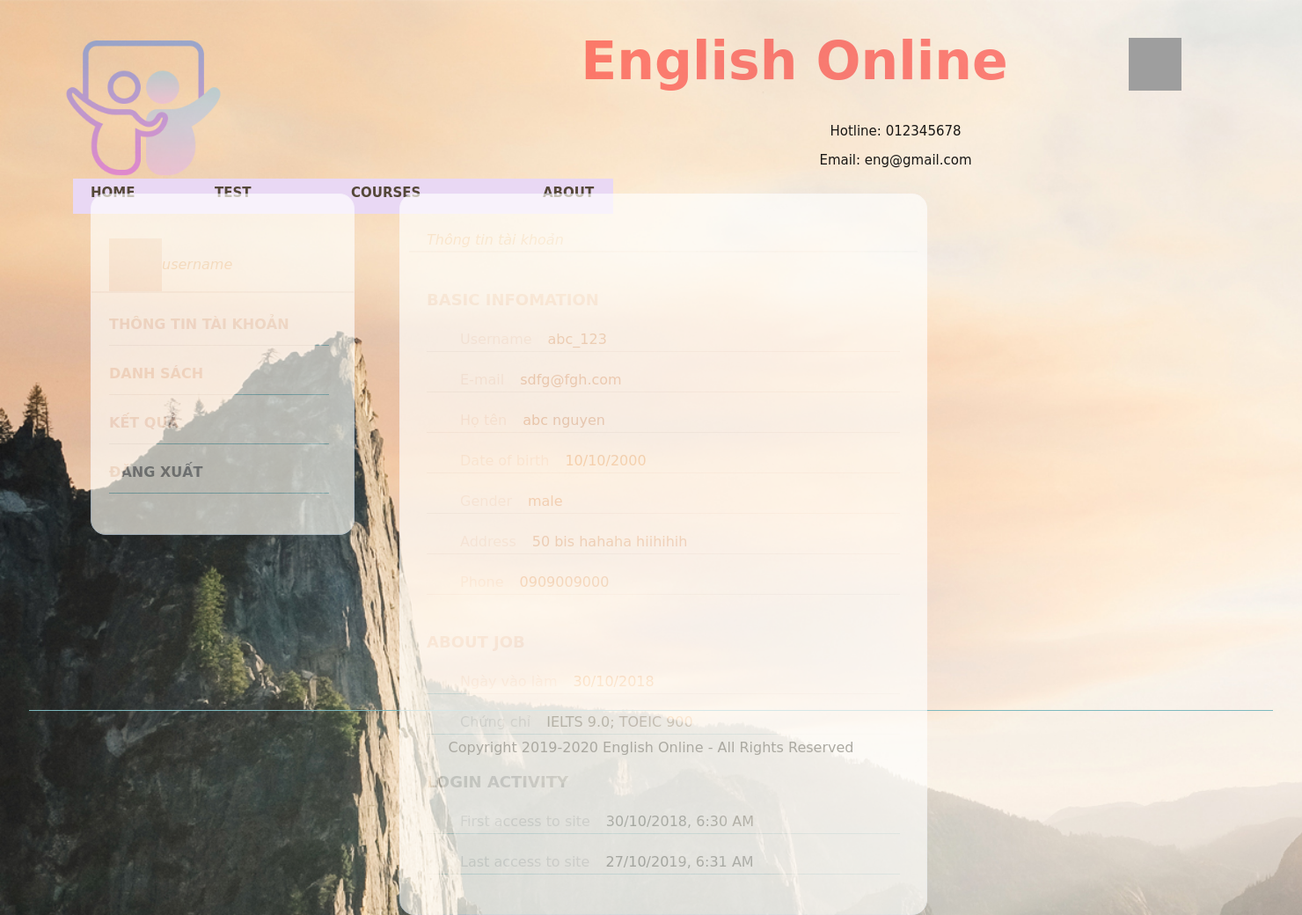
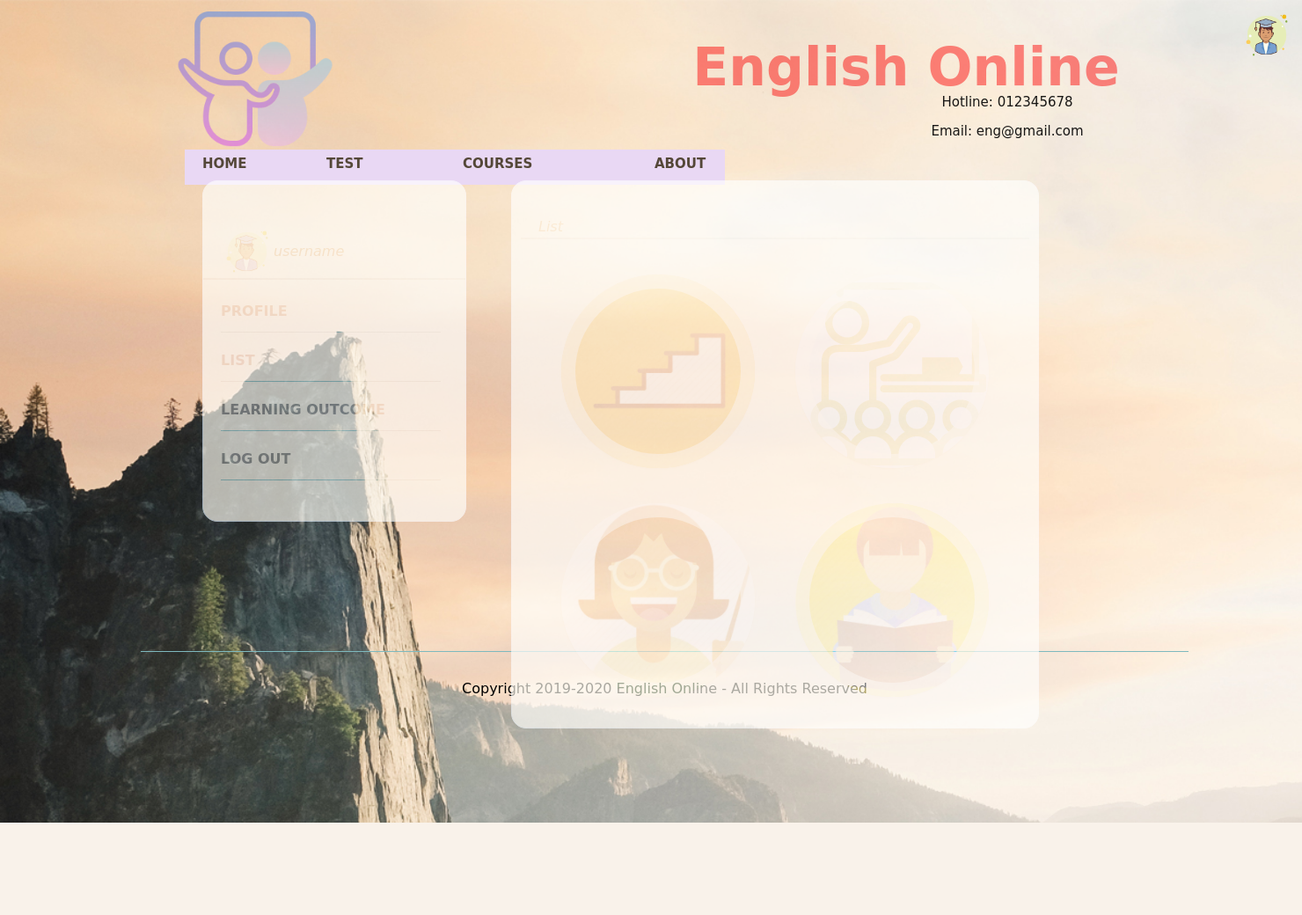
Before and after one commit to UITTeam/web, a PHP site: page /user-list.html in a window 1480 px wide. Shown: the whole page at 88% size. After the commit the page ends 935 px from the top, so only its background shows below. Run offline with PHP 8.4, Linux system fonts and the light colour scheme; some libraries are stand-ins or nearby versions; grey boxes are pictures that could not be loaded.

Commit message:
pio-update-user-list

```diff
--- a/css/user-list.css
+++ b/css/user-list.css
@@ -1,6 +1,7 @@
 
 body{
 
+  padding: 0 160px 100px;
   display: grid;
   grid-gap: 20px;
  grid-template-rows: 20% 80%;
@@ -18,8 +19,8 @@ header{
 
 }
 .content{
-  margin: 20px;
-  padding: 0 50px 20px;
+  margin: 20px ;
+  padding: 25px 50px 15px;
   position: relative;
   z-index:1;
   grid-row-start: 2;
@@ -42,7 +43,7 @@ header{
   position: relative;
   background-color: #f4f1e5 ;
   opacity: 0.7;
-  padding: 40px 10px;
+  padding: 40px 10px 15px;
   border: 1px solid #cbddef;
   border-radius: 17px;
   grid-column-start: 2;
@@ -218,46 +219,115 @@ header{
 
 
 /*--------------------------------------------------------------------------*/
-.label_list{
-  text-transform: uppercase;
-  font-size: 18;
-  font-weight: bold;
-  color: #777777;
+.ch-grid {
+    margin: 20px 0 0 0;
+    padding: 0;
+    list-style: none;
+    display: block;
+    text-align: center;
+    width: 100%;
 }
 
-.label_info{
-  font-style: 14;
-  color: #a2a3a1;
-  float: left;
-  margin: 0 18px auto;
-}
-.label_ul{
-  margin: 20px 20px 0;
-  padding: 20px 0 0;
+.ch-grid:after,
+.ch-item:before {
+    content: '';
+    display: table;
 }
 
-.label_ul+ul {
-  list-style: none;
-  padding: 0 20px;
-  margin: 0;
-  border-radius: 2px;
-  -moz-border-radius: 2px;
-  -webkit-border-radius: 2px;
+.ch-grid:after {
+    clear: both;
 }
 
+.ch-grid li {
+    width: 220px;
+    height: 220px;
+    display: inline-block;
+    margin: 20px;
+}
+.ch-item {
+    width: 100%;
+    height: 100%;
+    border-radius: 50%;
+    overflow: hidden;
+    position: relative;
+    cursor: default;
+    box-shadow:
+        inset 0 0 0 16px rgba(255,255,255,0.6),
+        0 1px 2px rgba(0,0,0,0.1);
+    transition: all 0.4s ease-in-out;
+}
 
-.label_ul+ul li {
-  position: relative;
-  display: block;
-  text-decoration: none;
-  padding: 15px 20px 25px;
-  margin: 5px 0;
-  text-align: left;
-  height: 36px;
-  border-bottom: 1px solid #7eb9be;
+.ch-img-1 {
+    background-image: url(../img/icon-courses.jpg);
 }
-.ul_info_2{
-  color: black;
+
+.ch-img-2 {
+    background-image: url(../img/icon-class.jpg);
+}
+
+.ch-img-3 {
+    background-image: url(../img/icon-teacher.jpg);
+}
+.ch-img-4 {
+    background-image: url(../img/icon-student.jpg);
+}
+.ch-info {
+    position: absolute;
+    background: rgba(63,147,147, 0.8);
+    width: inherit;
+    height: inherit;
+    border-radius: 50%;
+    overflow: hidden;
+    opacity: 0;
+    transition: all 0.4s ease-in-out;
+    transform: scale(0);
+}
+.ch-info h3 {
+    color: #fff;
+    text-transform: uppercase;
+    letter-spacing: 2px;
+    font-weight: bold;
+    font-size: 22px;
+    margin: 0 30px;
+    padding: 50px 0 0 0;
+    height: 100px;
+    text-shadow:
+        0 0 1px #fff,
+        0 1px 2px rgba(0,0,0,0.3);
+}
+.ch-info p {
+    color: #fff;
+    padding: 10px 5px 0;
+    font-style: italic;
+    margin: 40px 30px 0;
+    font-size: 12px;
+    border-top: 1px solid rgba(255,255,255,0.5);
+    opacity: 0;
+    transition: all 1s ease-in-out 0.4s;
+}
+.ch-info a {
+
+    text-decoration: none;
+}
+.ch-info h3:hover{
+     color: #fafc9c;
+     transform: scale(1.1);
+}
+.ch-info a:hover {
+
+    text-decoration: none;
+}
+.ch-item:hover {
+    box-shadow:
+        inset 0 0 0 1px rgba(255,255,255,0.1),
+        0 1px 2px rgba(0,0,0,0.1);
+}
+.ch-item:hover .ch-info {
+    transform: scale(1);
+    opacity: 1;
+}
+.ch-item:hover .ch-info p {
+    opacity: 1;
 }
 .clearfix:after {
     content: ".";
--- a/user-info-edit.html
+++ b/user-info-edit.html
@@ -49,7 +49,7 @@
 					</ul>
 				</li>
 
-				<li class="list"><a href="#"><b>List</b></a>
+				<li class="list"><a href="user-list.html"><b>List</b></a>
 					<ul class="us-item">
 						<li><a href="#">Courses</a></li>
 
--- a/user-info-password.html
+++ b/user-info-password.html
@@ -49,7 +49,7 @@
 					</ul>
 				</li>
 
-				<li class="list"><a href="#"><b>List</b></a>
+				<li class="list"><a href="user-list.html"><b>List</b></a>
 					<ul class="us-item">
 						<li><a href="#">Courses</a></li>
 
--- a/user-info.html
+++ b/user-info.html
@@ -49,7 +49,7 @@
 					</ul>
 				</li>
 
-				<li class="list"><a href="#"><b>List</b></a>
+				<li class="list"><a href="user-list.html"><b>List</b></a>
 					<ul class="us-item">
 						<li><a href="#">Courses</a></li>
 
--- a/user-list.html
+++ b/user-list.html
@@ -4,6 +4,7 @@
 	<link rel="stylesheet" type="text/css" href="css/header.css">
 	<link rel="stylesheet" type="text/css" href="bootstrap/css/bootstrap.min.css">
 	<link rel="stylesheet" type="text/css" href="css/user-list.css">
+    <link rel="stylesheet" href="https://cdnjs.cloudflare.com/ajax/libs/normalize/5.0.0/normalize.min.css">
 	<link rel="stylesheet" type="text/css" href="css/footer.css">
 </head>
 <body style="background-size: auto 1300px">
@@ -12,7 +13,7 @@
 		<img src="./img/banner.png">
 		<h1 style="font-weight: bold;" >English Online</h1>
 		<p>Hotline: 012345678 <br>Email: eng@gmail.com</p>
-		<a href="./user_info.html" target="_blank"><img src="./pics/icon_login.png" alt="Profiles" height="60px" width="60px"></a>
+		<a href="./user-info.html" target="_blank"><img src="./img/avt.png" alt="Profiles" height="60px" width="60px"></a>
 		</div>
 		<div  class=menu-1>
 		<ul>
@@ -38,106 +39,78 @@
 	<div class="content">
 
 		<div class="user_sidebar">
-			<div class="s_tittle"><img src="./pics/icon_login.png" alt="avata" height="60px" width="60px"><i>username</i></div>
+			<div class="s_tittle"><img src="./img/avt.png" alt="avata" height="60px" width="60px"><i>username</i></div>
 			<br>
 			<ul class="menu_user">
-				<li class="info"><a href="#"><b>Thông tin tài khoản</b></a>
+				<li class="info"><a href="user-info.html"><b>Profile</b></a>
 					<ul class="us-item">
-						<li><a href="#">Chỉnh sửa thông tin</a></li>
+						<li><a href="user-info-edit.html">Edit Profile</a></li>
 
-						<li><a href="#">Đổi mật khẩu</a></li>
+						<li><a href="user-info-password.html">Change Password</a></li>
 					</ul>
 				</li>
 
-				<li class="list"><a href="#"><b>Danh sách</b></a>
+				<li class="list"><a href="user-list.html"><b>List</b></a>
 					<ul class="us-item">
-						<li><a href="#">Khóa học</a></li>
+						<li><a href="#">Courses</a></li>
 
-						<li><a href="#">Lớp học</a></li>
+						<li><a href="#">Class</a></li>
 
-						<li><a href="#">Giáo viên</a></li>
+						<li><a href="#">Teacher</a></li>
 
-						<li><a href="#">Học viên</a></li>
+						<li><a href="#">Student</a></li>
 					</ul>
 				</li>
 
-				<li class="KQ"><a href="#"><b>Kết quả</b></a>
+				<li class="KQ"><a href="#"><b>Learning Outcome</b></a>
 					<ul class="us-item">
-						<li><a href="#">Khóa học</a></li>
+						<li><a href="#">Courses</a></li>
 
-						<li><a href="#">Lớp học</a></li>
+						<li><a href="#">Class</a></li>
 
-						<li><a href="#">Học viên</a></li>
+						<li><a href="#">Student</a></li>
 					</ul>
 				</li>
 
-				<li class="logout"><a href="#"><b>Đăng xuất</b></a></li>
+				<li class="logout"><a href="welcome.html"><b>Log Out</b></a></li>
 			</ul>
 		</div>
 		<div class="info_ ">
-			<div class="s_tittle"><i>Thông tin tài khoản</i></div>
-			<div class="ul_basic_info">
-				<div class="label_ul"><span class="label_list">Basic Infomation</span></div>
-				<ul class="ul_info">
-					<li class="li_username">
-						<div class="ul_info_1"><span class="label_info">Username</span></div>
-						<div class="ul_info_2">abc_123</div>
-					</li>
-					<li class="li_email">
-						<div class="ul_info_1"><span class="label_info">E-mail</span></div>
-						<div class="ul_info_2">sdfg@fgh.com</div>
-					</li>
-					<li class="li_Hoten">
-						<div class="ul_info_1"><span class="label_info">Họ tên</span></div>
-						<div class="ul_info_2">abc nguyen</div>
-					</li>
-					<li class="li_birth">
-						<div class="ul_info_1"><span class="label_info">Date of birth</span></div>
-						<div class="ul_info_2">10/10/2000</div>
-					</li>
-					<li class="li_gender">
-						<div class="ul_info_1"><span class="label_info">Gender</span></div>
-						<div class="ul_info_2">male</div>
-					</li>
-					<li class="li_addr">
-						<div class="ul_info_1"><span class="label_info">Address</span></div>
-						<div class="ul_info_2">50 bis hahaha hiihihih</div>
-					</li>
-					<li class="li_phone">
-						<div class="ul_info_1"><span class="label_info">Phone</span></div>
-						<div class="ul_info_2">0909009000</div>
-					</li>
-				</ul>
-			</div>
-			<div class="ul_info_4teacher">
-				<div class="label_ul"><span class="label_list">About Job</span></div>
-				<ul class="ul_info">
-					<li class="li_nvl">
-						<div class="ul_info_1"><span class="label_info">Ngày vào làm</span></div>
-						<div class="ul_info_2">30/10/2018</div>
-					</li>
-					<li class="li_achievement">
-						<div class="ul_info_1"><span class="label_info">Chứng chỉ</span></div>
-						<div class="ul_info_2">IELTS 9.0; TOEIC 900</div>
-					</li>
-
-				</ul>
-			</div>
-			<div class="ul_Login_activity">
-				<div class="label_ul"><span class="label_list">Login Activity</span></div>
-				<ul class="ul_info">
-					<li class="li_First">
-						<div class="ul_info_1"><span class="label_info">First access to site</span></div>
-						<div class="ul_info_2">30/10/2018, 6:30 AM</div>
-					</li>
-					<li class="li_Last">
-						<div class="ul_info_1"><span class="label_info">Last access to site</span></div>
-						<div class="ul_info_2">27/10/2019, 6:31 AM</div>
-					</li>
-
-				</ul>
-			</div>
-
+			<div class="s_tittle"><i>List</i></div>
+			<ul class="ch-grid">
+  			  <li>
+       			 <div class="ch-item ch-img-1">
+          			<div class="ch-info">
+               			 <a href="#"><h3>Courses</h3></a>
+              			 <p> 4 levels </p>
+         			</div>
+       			 </div>
+   			  </li>
+   			  <li>
+       			 <div class="ch-item ch-img-2">
+        		    <div class="ch-info">
+               			 <a href="#"><h3>Class</h3></a>
+              			 <p> 8 classes </p>
+           			</div>
+       			 </div>
+   			  </li>
+  			  <li>
+       			 <div class="ch-item ch-img-3">
+         		    <div class="ch-info">
+            		     <a href="#"><h3>Teacher</h3></a>
+             		     <p> 10 teachers </p>
+           		 	</div>
+      			 </div>
+   			  </li>
+   			  <li>
+      			 <div class="ch-item ch-img-4">
+           			<div class="ch-info">
+               			 <a href="#"><h3>Student</h3></a>
+               			 <p> 160 students </p>
+           			</div>
+      			 </div>
+   			  </li>
+			</ul>
 		</div>
 	</div>
 	<footer>
```
Also changed, not shown: img/icon-class.jpg (added), img/icon-courses.jpg (added), img/icon-student.jpg (added), img/icon-teacher.jpg (added).
